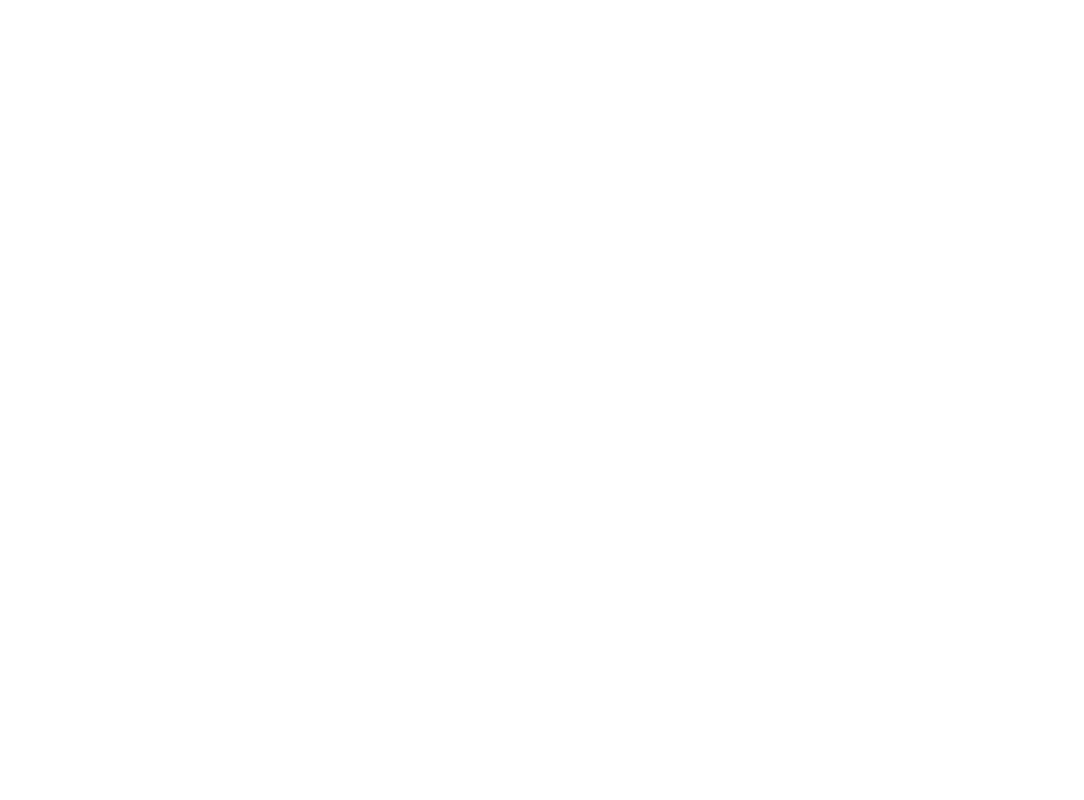
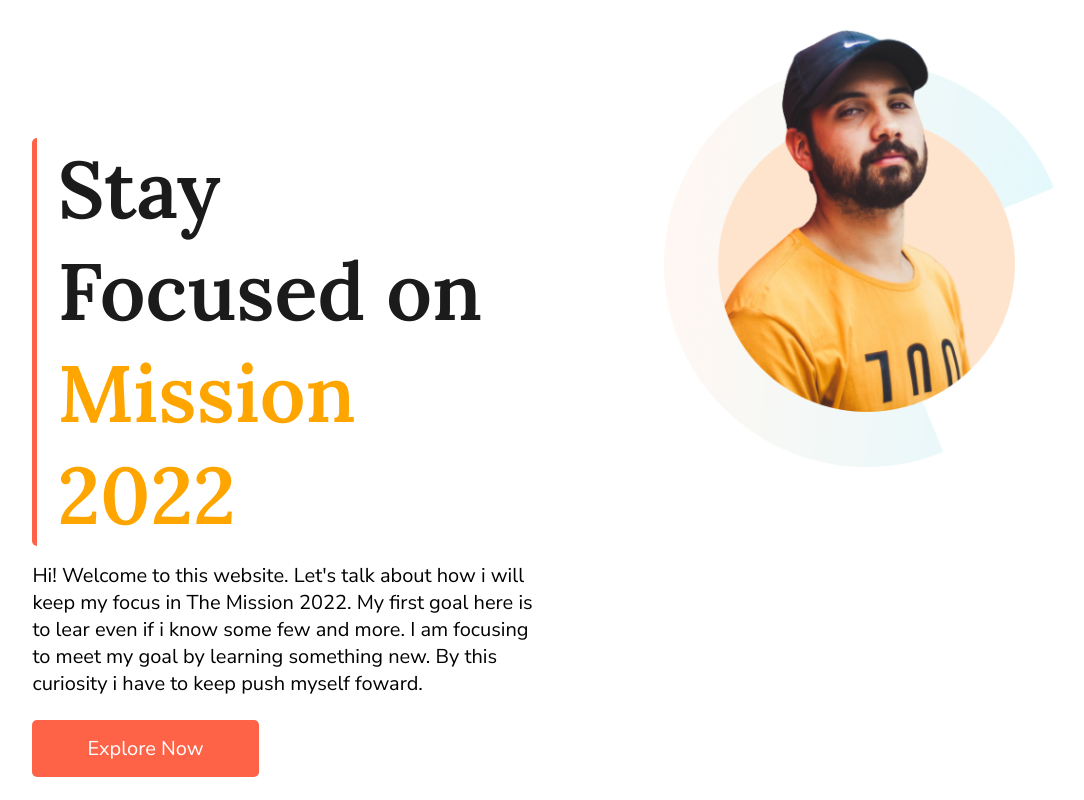
Before and after one commit to Aasifur-Rahman/Assignment-one, a plain HTML site: page index.html in a window 1280 px wide. Shown: the whole page, without its empty margins (102-1186 px from the left). Drawn offline with Linux system fonts and the light colour scheme.

Commit message:
top finished

```diff
--- a/index.html
+++ b/index.html
@@ -5,13 +5,36 @@
     <meta charset="UTF-8">
     <meta http-equiv="X-UA-Compatible" content="IE=edge">
     <meta name="viewport" content="width=device-width, initial-scale=1.0">
+    <link rel="preconnect" href="https://fonts.googleapis.com">
+    <link rel="preconnect" href="https://fonts.gstatic.com" crossorigin>
+    <link href="https://fonts.googleapis.com/css2?family=Lora:wght@600&display=swap" rel="stylesheet">
+    <link rel="preconnect" href="https://fonts.googleapis.com">
+    <link rel="preconnect" href="https://fonts.gstatic.com" crossorigin>
+    <link href="https://fonts.googleapis.com/css2?family=Nunito+Sans&display=swap" rel="stylesheet">
     <link rel="stylesheet" href="style.css">
     <title>Mission 2022</title>
 </head>
 
 <body>
+    <section>
+        <div class="half-width">
+            <h1>Stay Focused on <br>
+                <span class="orange-color">Mission 2022</span>
+            </h1>
+            <p>Hi! Welcome to this website. Let's talk about how i will keep my focus in The Mission 2022.
+                My first goal here is to lear even if i know some few and more. I am focusing to meet my
+                goal by learning something new. By this curiosity i have to keep push myself foward.</p>
+            <br>
+            <a class="explore-button" target="_blank"
+                href="https://www.linkedin.com/in/asifur-rahman-889103192/">Explore Now</a>
 
+        </div>
 
+        <div class="half-width">
+            <img src="images/person-0.png" alt="loading">
+
+        </div>
+    </section>
 </body>
 
 </html>
--- a/style.css
+++ b/style.css
@@ -0,0 +1,57 @@
+
+h1{
+    font-family: 'Lora', serif;
+    font-size: 80px;
+
+    color: rgb(27, 27, 27);
+
+    border-left: 5px solid tomato;
+    border-radius: 5px 10px 10px 5px ;
+
+    padding-left: 20px;
+}
+
+p {
+    font-family: 'Nunito Sans', sans-serif;
+    font-size:  20px;
+}
+
+.orange-color{
+    color:orange;
+}
+
+section{
+    display: flex;
+}
+
+.half-width{
+    width: 50%;
+
+    padding-top: 5%;
+    padding-left: 10%;
+}
+
+.half-width img{
+    width: 80%;
+
+    margin-top: -120px;
+}
+
+.half-width p{
+    margin-top: -50px;
+}
+
+.explore-button{
+    text-decoration: none;
+    font-family: 'Nunito Sans', sans-serif;
+    font-size: 20px;
+    font-weight: 500;
+
+    background-color: tomato;
+    color: white;
+
+    padding: 15px 55px;
+
+    border-radius: 5px;
+
+}
```
